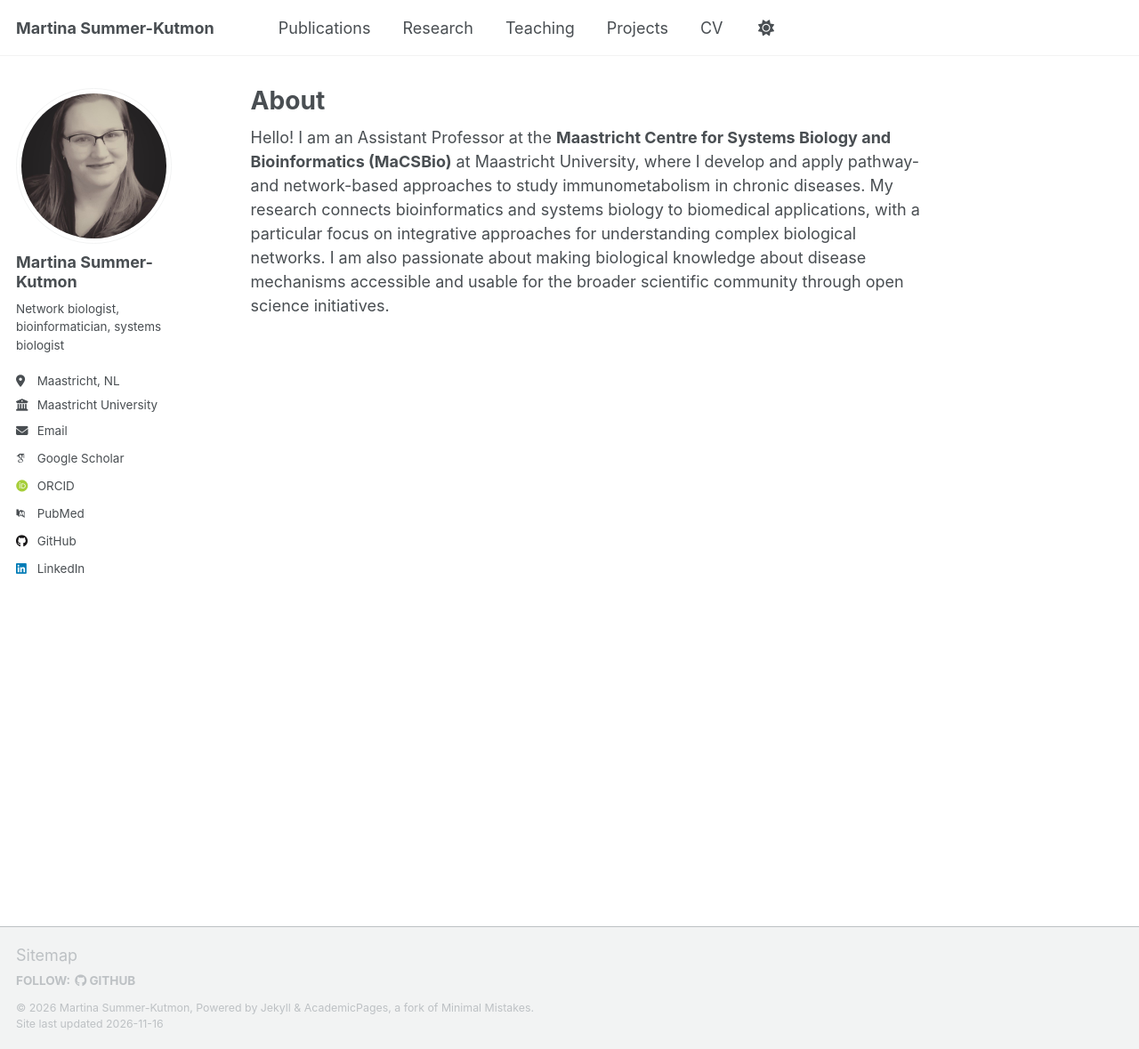
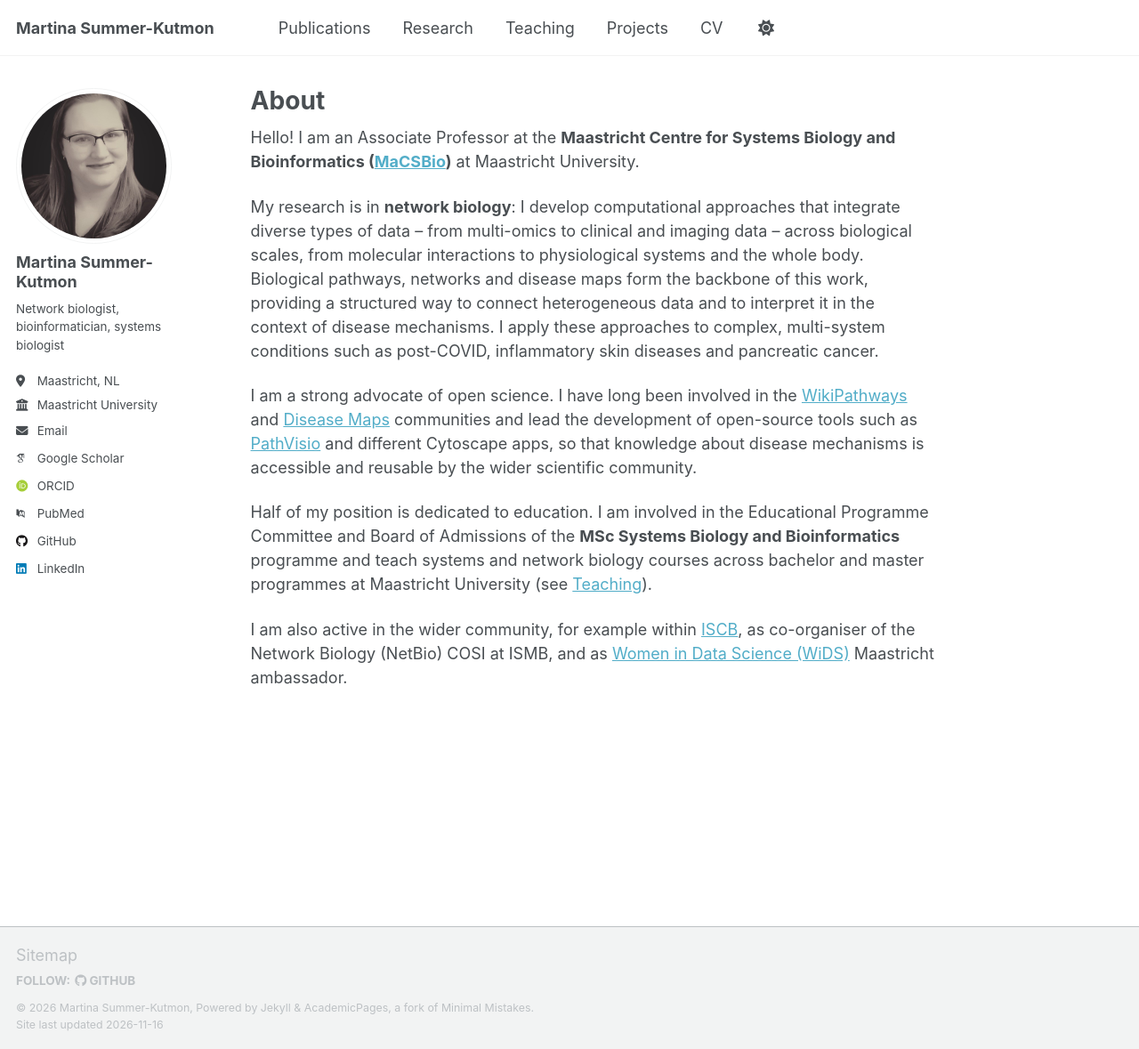
Before and after one commit to mkutmon/mkutmon.github.io, a Jekyll site: the page built from _pages/about.md, in a window 1280 px wide and 1179 px high. Shown: the whole window at 89% size. Built offline with Jekyll 4.4.1, drawn with Linux system fonts in a browser that asks for light colours; some web fonts are replaced; a script that is not in the unit is left out.

Commit message:
Revise about page with updated biography and research
Updated the about page to reflect current position and research focus, including details on network biology and open science advocacy.

```diff
--- a/_pages/about.md
+++ b/_pages/about.md
@@ -1,7 +1,7 @@
 ---
 permalink: /          # This makes it the homepage
 title: "About"
-excerpt: "About me"
+excerpt: "Martina Summer-Kutmon – Associate Professor in network biology at MaCSBio, Maastricht University"
 author_profile: true
 redirect_from:
   - /about/           # This also makes it accessible via /about/
@@ -9,4 +9,12 @@ redirect_from:
 ---
 
 Hello!
-I am an Assistant Professor at the **Maastricht Centre for Systems Biology and Bioinformatics (MaCSBio)** at Maastricht University, where I develop and apply pathway- and network-based approaches to study immunometabolism in chronic diseases. My research connects bioinformatics and systems biology to biomedical applications, with a particular focus on integrative approaches for understanding complex biological networks. I am also passionate about making biological knowledge about disease mechanisms accessible and usable for the broader scientific community through open science initiatives.
+I am an Associate Professor at the **Maastricht Centre for Systems Biology and Bioinformatics ([MaCSBio]([https://www.maastrichtuniversity.nl/research/macsbio](https://www.maastrichtuniversity.nl/research/maastricht-centre-systems-biology-and-bioinformatics)))** at Maastricht University.
+
+My research is in **network biology**: I develop computational approaches that integrate diverse types of data – from multi-omics to clinical and imaging data – across biological scales, from molecular interactions to physiological systems and the whole body. Biological pathways, networks and disease maps form the backbone of this work, providing a structured way to connect heterogeneous data and to interpret it in the context of disease mechanisms. I apply these approaches to complex, multi-system conditions such as post-COVID, inflammatory skin diseases and pancreatic cancer.
+
+I am a strong advocate of open science. I have long been involved in the [WikiPathways](https://www.wikipathways.org) and [Disease Maps](https://disease-maps.io) communities and lead the development of open-source tools such as [PathVisio](https://pathvisio.org) and different Cytoscape apps, so that knowledge about disease mechanisms is accessible and reusable by the wider scientific community.
+
+Half of my position is dedicated to education. I am involved in the Educational Programme Committee and Board of Admissions of the **MSc Systems Biology and Bioinformatics** programme and teach systems and network biology courses across bachelor and master programmes at Maastricht University (see [Teaching](/teaching/)).
+
+I am also active in the wider community, for example within [ISCB](https://www.iscb.org), as co-organiser of the Network Biology (NetBio) COSI at ISMB, and as [Women in Data Science (WiDS)](https://www.widsworldwide.org) Maastricht ambassador.
```
